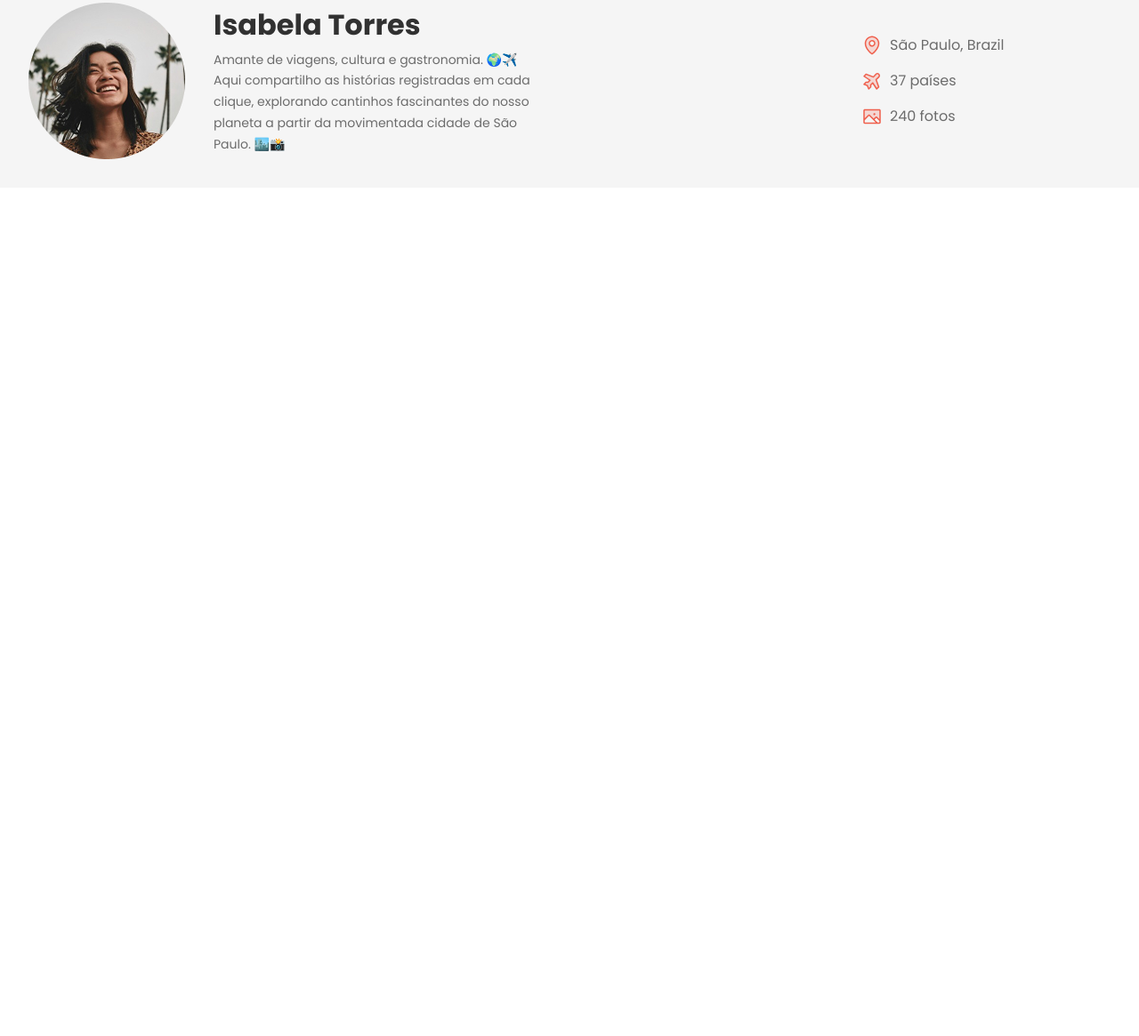
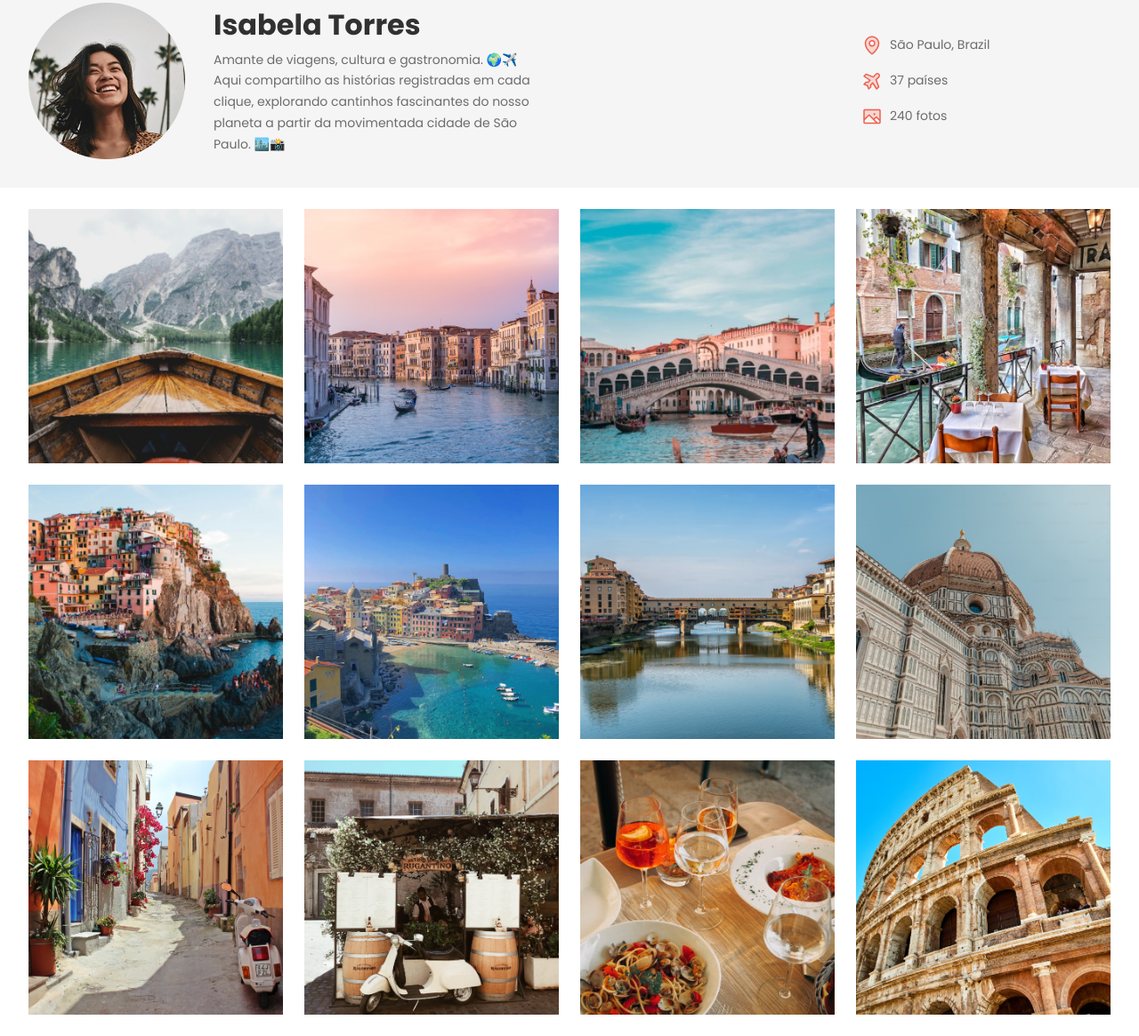
Before and after one commit to DevWebFelipe/Formacao-Full-Stack, a plain HTML site: page Nivel_4.ProjetoPerfilDeViagens/index.html in a window 1280 px wide. Shown: the part 125-1290 px from the top of the page at 89% size. Before the commit the page ends 800 px from the top, so only its background shows below. Drawn offline with Linux system fonts and the light colour scheme.

Commit message:
Criado a galeria

```diff
--- a/Nivel_4.ProjetoPerfilDeViagens/assets/css/header.css
+++ b/Nivel_4.ProjetoPerfilDeViagens/assets/css/header.css
@@ -1,5 +1,6 @@
 header {
   padding-block: 32px;
+  font: var(--text-md);
 }
 
 header .container {
@@ -24,10 +25,6 @@ header .container {
   margin-bottom: 8px;
 }
 
-#profile p {
-  font: var(--text-md);
-}
-
 #info {
   list-style: none;
 
--- a/Nivel_4.ProjetoPerfilDeViagens/assets/css/index.css
+++ b/Nivel_4.ProjetoPerfilDeViagens/assets/css/index.css
@@ -1,3 +1,4 @@
 @import url(global.css);
 @import url(nav.css);
 @import url(header.css);
+@import url(main.css);
--- /dev/null
+++ b/Nivel_4.ProjetoPerfilDeViagens/assets/css/main.css
@@ -0,0 +1,12 @@
+main {
+  padding-block: 24px;
+  display: flex;
+  gap: 24px;
+  flex-wrap: wrap;
+}
+
+main img {
+  height: 286px;
+  width: 286px;
+  object-fit: cover;
+}
--- a/Nivel_4.ProjetoPerfilDeViagens/index.html
+++ b/Nivel_4.ProjetoPerfilDeViagens/index.html
@@ -80,5 +80,20 @@
         </div>
       </header>
     </div>
+
+    <main class="container">
+      <img src="assets/img/Image 01.png" alt="" />
+      <img src="assets/img/Image 02.png" alt="" />
+      <img src="assets/img/Image 03.png" alt="" />
+      <img src="assets/img/Image 04.png" alt="" />
+      <img src="assets/img/Image 05.png" alt="" />
+      <img src="assets/img/Image 06.png" alt="" />
+      <img src="assets/img/Image 07.png" alt="" />
+      <img src="assets/img/Image 08.png" alt="" />
+      <img src="assets/img/Image 09.png" alt="" />
+      <img src="assets/img/Image 10.png" alt="" />
+      <img src="assets/img/Image 11.png" alt="" />
+      <img src="assets/img/Image 12.png" alt="" />
+    </main>
   </body>
 </html>
```
